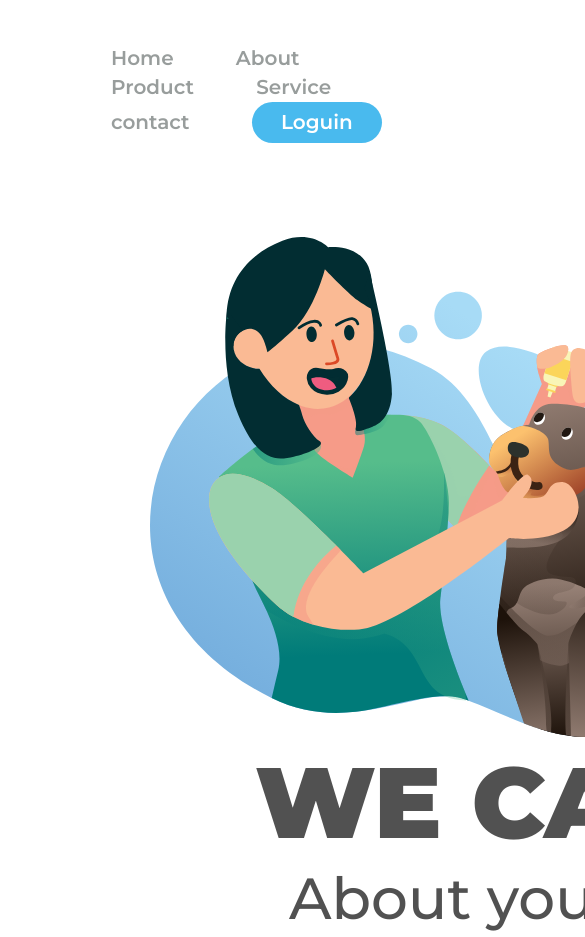
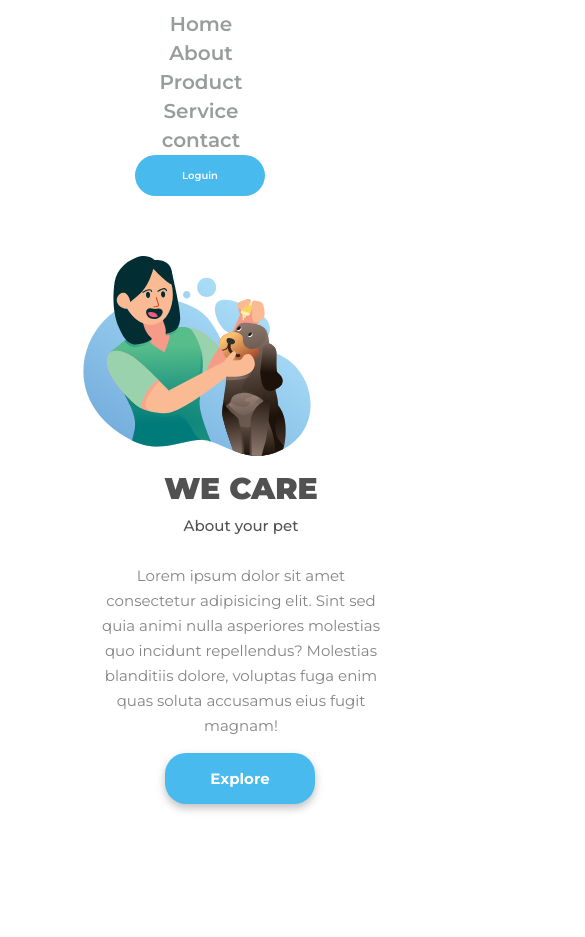
Before and after one commit to CodeBy-Ryan/landing-page-petshop, a plain HTML site: page index.html in a window 390 px wide. Shown: the top 937 px of the page, 585 px wide, since content can reach past the window. After the commit the page ends 844 px from the top, so only its background shows below. Drawn offline with Linux system fonts and the light colour scheme.

Commit message:
Atualizando responsividade

```diff
--- a/CSS/style.css
+++ b/CSS/style.css
@@ -91,3 +91,100 @@ p {
   cursor: pointer;
   filter: drop-shadow(0px 4px 4px rgb(0, 0, 0, 0.25));
 }
+
+@media (max-width: 1500px) {
+  header {
+    display: flex;
+    justify-content: center; /* Alinha horizontalmente */
+    align-items: center; /* Alinha verticalmente */
+  }
+
+  main {
+    display: flex;
+    flex-direction: column;
+    justify-content: center; /* Alinha horizontalmente */
+    align-items: center; /* Alinha verticalmente */
+  }
+}
+
+@media (max-width: 1000px) {
+  header {
+    display: flex;
+    justify-content: space-around;
+    margin: 10px auto;
+    margin-bottom: 60px;
+  }
+
+  .button-loguin {
+    margin-left: 10px;
+    font-size: 10px;
+  }
+
+  main {
+    display: flex;
+    flex-direction: column;
+    justify-content: center; /* Alinha horizontalmente */
+    align-items: center; /* Alinha verticalmente */
+  }
+
+  .logo-image {
+    width: 368px;
+    height: 300px;
+  }
+
+  h1 {
+    font-size: 50px;
+    line-height: 75px;
+  }
+
+  h2 {
+    font-size: 30px;
+    line-height: 15px;
+  }
+
+  p {
+    font-size: 24px;
+  }
+
+  .button-section {
+    width: 250px;
+    height: 41px;
+  }
+}
+
+@media (max-width: 700px) {
+  header {
+    display: flex;
+    flex-direction: column;
+  }
+
+  .logo-image {
+    width: 268px;
+    height: 200px;
+  }
+
+  h1 {
+    font-size: 30px;
+    line-height: 65px;
+    margin-left: 2px;
+  }
+
+  h2 {
+    font-size: 15px;
+    line-height: 10px;
+    margin-left: 2px;
+  }
+
+  p {
+    font-size: 15px;
+    line-height: 25px;
+    width: 300px;
+    margin-left: 2px;
+  }
+
+  .button-section {
+    width: 150px;
+    height: 51px;
+    font-size: 15px;
+  }
+}
```
